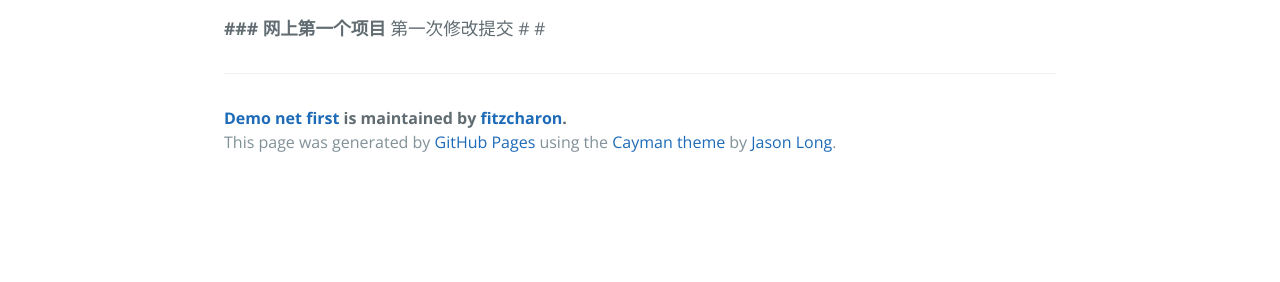
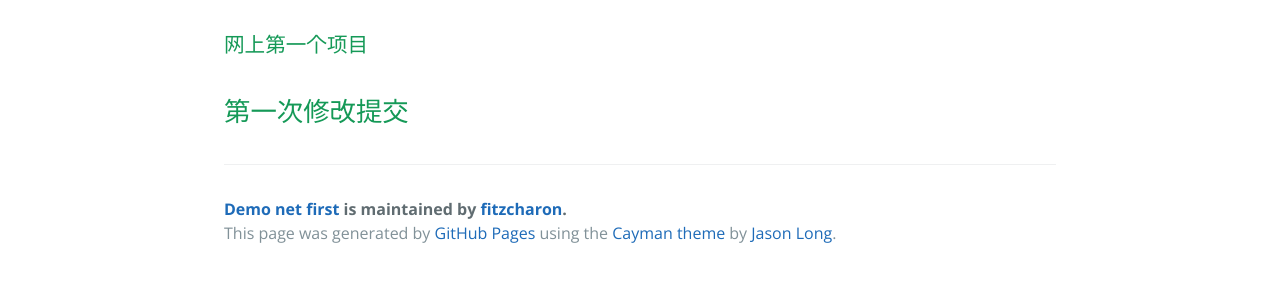
Before and after one commit to fitzcharon/demo_net_first, a plain HTML site: page index.html in a window 1280 px wide. Shown: the part 470-752 px from the top of the page. Drawn offline with nearby package versions, Linux system fonts and the light colour scheme.

Commit message:
Create gh-pages branch via GitHub

```diff
--- a/index.html
+++ b/index.html
@@ -22,8 +22,11 @@
       <h1>
 <a id="demo_net_first" class="anchor" href="#demo_net_first" aria-hidden="true"><span aria-hidden="true" class="octicon octicon-link"></span></a>demo_net_first</h1>
 
-<p><strong>### 网上第一个项目</strong>
-第一次修改提交 # # </p>
+<h3>
+<a id="网上第一个项目" class="anchor" href="#%E7%BD%91%E4%B8%8A%E7%AC%AC%E4%B8%80%E4%B8%AA%E9%A1%B9%E7%9B%AE" aria-hidden="true"><span aria-hidden="true" class="octicon octicon-link"></span></a>网上第一个项目</h3>
+
+<h2>
+<a id="第一次修改提交" class="anchor" href="#%E7%AC%AC%E4%B8%80%E6%AC%A1%E4%BF%AE%E6%94%B9%E6%8F%90%E4%BA%A4" aria-hidden="true"><span aria-hidden="true" class="octicon octicon-link"></span></a>第一次修改提交</h2>
 
       <footer class="site-footer">
         <span class="site-footer-owner"><a href="https://github.com/fitzcharon/demo_net_first">Demo net first</a> is maintained by <a href="https://github.com/fitzcharon">fitzcharon</a>.</span>
--- a/params.json
+++ b/params.json
@@ -1,6 +1,6 @@
 {
   "name": "Demo net first",
   "tagline": "网上第一个项目",
-  "body": "# demo_net_first\r\n**### 网上第一个项目**\r\n第一次修改提交 # # ",
+  "body": "# demo_net_first\r\n### 网上第一个项目\r\n## 第一次修改提交 ",
   "note": "Don't delete this file! It's used internally to help with page regeneration."
 }
```
